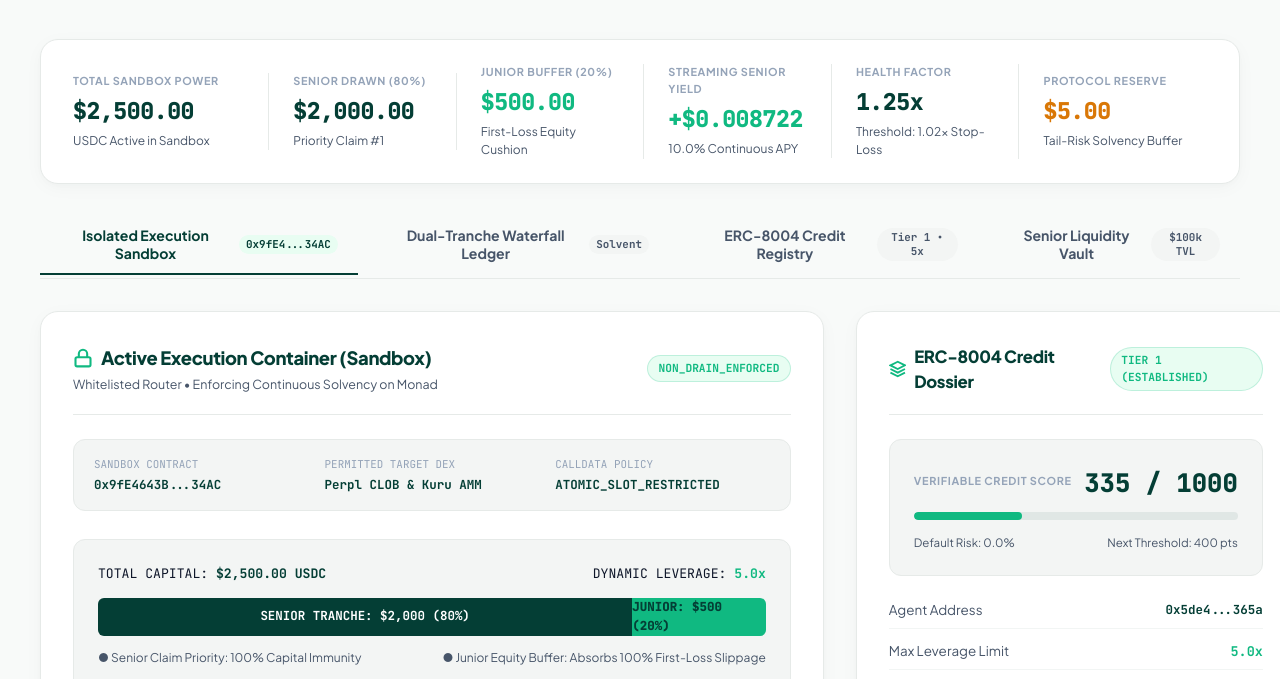
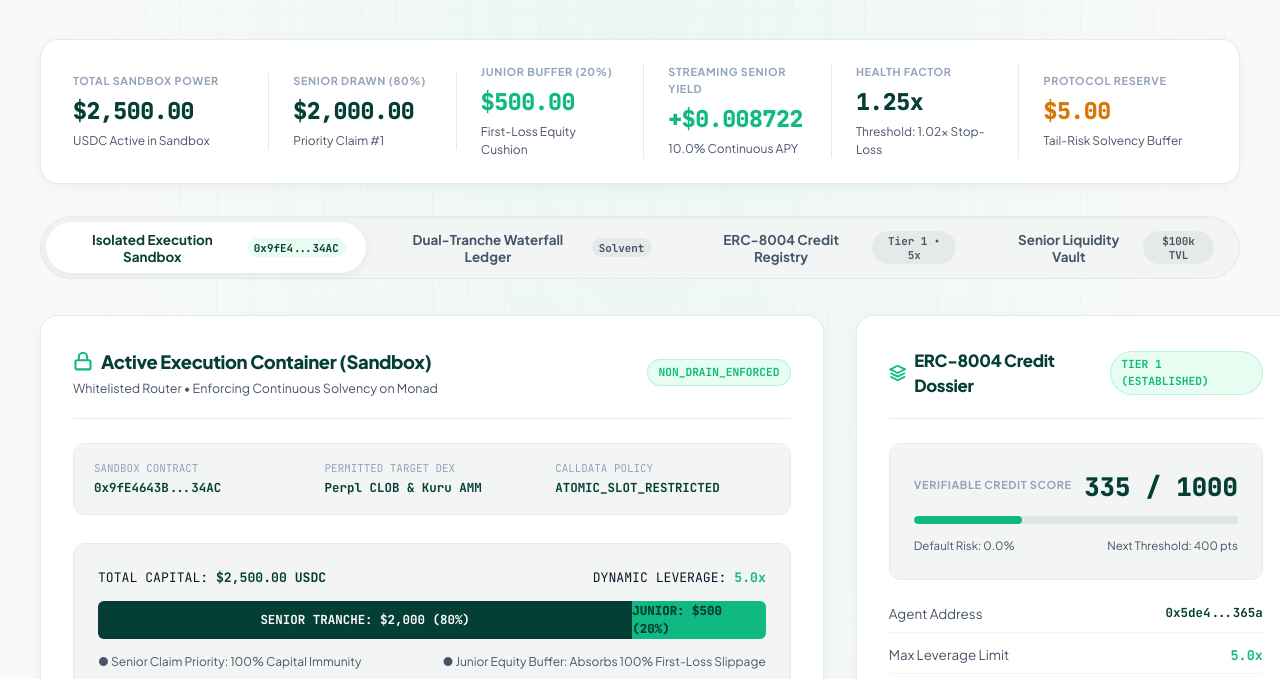
Before and after one commit to GreatSage-dev/nahar, a website: page console.html in a window 1280 px wide. Shown: the part 99-778 px from the top of the page. Drawn offline with Linux system fonts and the light colour scheme.

Commit message:
style(console): elevate workstation with ambient fintech grid, Linear segmented tabs, and tactile card surfaces

```diff
--- a/console.html
+++ b/console.html
@@ -43,6 +43,11 @@
 
     body {
       background-color: var(--bg);
+      background-image:
+        radial-gradient(at 50% 0%, rgba(16, 185, 129, 0.05) 0px, transparent 65%),
+        linear-gradient(rgba(4, 62, 53, 0.02) 1px, transparent 1px),
+        linear-gradient(90deg, rgba(4, 62, 53, 0.02) 1px, transparent 1px);
+      background-size: 100% 100%, 36px 36px, 36px 36px;
       color: var(--text-primary);
       font-family: var(--font-sans);
       min-height: 100vh;
@@ -270,38 +275,43 @@
       gap: 0.35rem;
     }
 
-    /* Institutional Navigation Tabs */
+    /* Institutional Segmented Navigation Tabs */
     .facility-tab-bar {
-      display: flex;
-      gap: 0.75rem;
-      border-bottom: 1px solid var(--border-subtle);
-      margin-bottom: 2rem;
-      padding-bottom: 0.2rem;
+      display: inline-flex;
+      gap: 0.4rem;
+      background: var(--surface-subtle);
+      border: 1px solid var(--border-subtle);
+      border-radius: var(--radius-pill);
+      padding: 5px;
+      margin-bottom: 2.2rem;
+      box-shadow: inset 0 1px 3px rgba(0, 0, 0, 0.03);
     }
 
     .tab-btn {
       background: transparent;
       border: none;
-      border-bottom: 2px solid transparent;
-      padding: 0.65rem 1.25rem;
+      padding: 0.55rem 1.25rem;
+      border-radius: var(--radius-pill);
       font-family: var(--font-sans);
-      font-size: 0.88rem;
+      font-size: 0.84rem;
       font-weight: 700;
       color: var(--text-secondary);
       cursor: pointer;
       display: flex;
       align-items: center;
       gap: 0.5rem;
-      transition: all 0.15s ease;
+      transition: all 0.2s cubic-bezier(0.16, 1, 0.3, 1);
     }
 
     .tab-btn:hover {
       color: var(--primary-dark);
+      background: rgba(255, 255, 255, 0.7);
     }
 
     .tab-btn.active {
       color: var(--primary-dark);
-      border-bottom-color: var(--primary-dark);
+      background: var(--surface);
+      box-shadow: 0 2px 8px rgba(4, 62, 53, 0.08);
     }
 
     .tab-badge {
@@ -309,8 +319,9 @@
       font-size: 0.68rem;
       padding: 0.15rem 0.45rem;
       border-radius: var(--radius-pill);
-      background: var(--surface-subtle);
+      background: rgba(4, 62, 53, 0.06);
       color: var(--text-secondary);
+      transition: all 0.2s ease;
     }
 
     .tab-btn.active .tab-badge {
```
